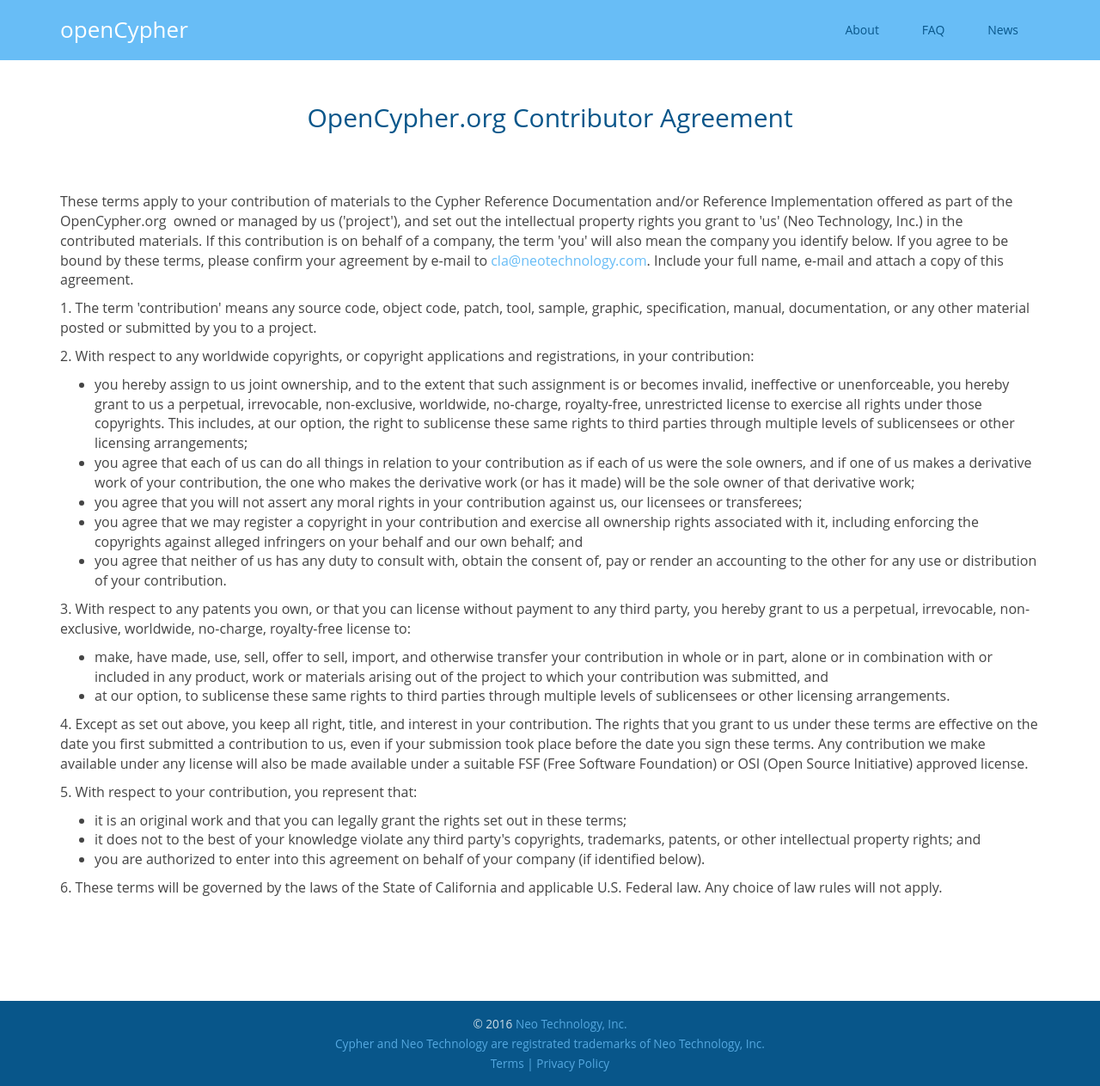
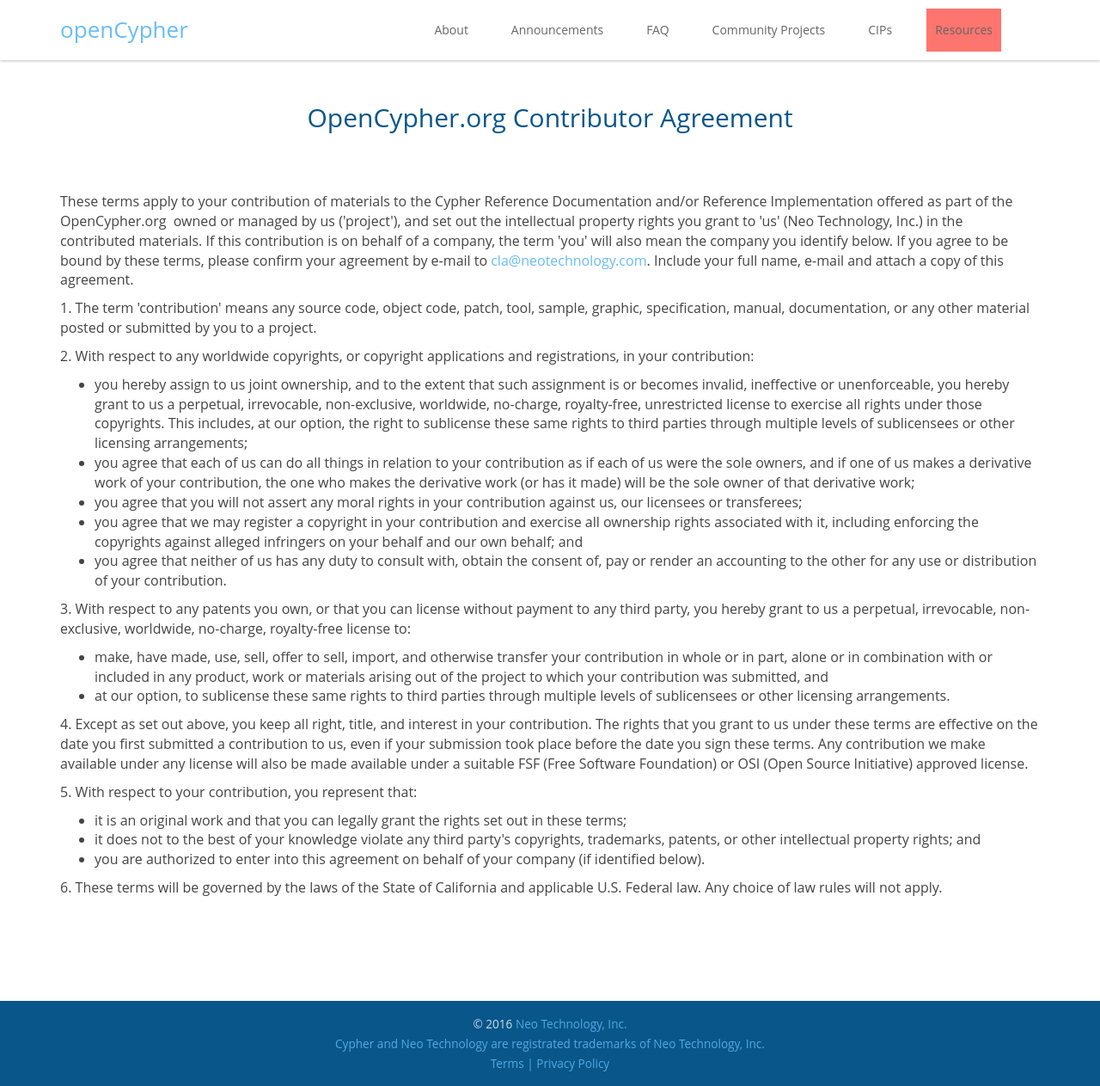
Before and after one commit to opencypher/website, a Jekyll site: the page built from contributor-agreement.html, in a window 1280 px wide and 1263 px high. Shown: the whole window at 86% size. Built offline with Jekyll 4.4.1, drawn with Linux system fonts in a browser that asks for light colours.

Commit message:
Add new sections to inheader
The privacy policy and terms&conditions live on
separate pages, and can't use `scroll-to` to navigate
to the main sections.

```diff
--- a/_includes/inheader.html
+++ b/_includes/inheader.html
@@ -1,5 +1,4 @@
-<!-- ******HEADER****** -->
-<header id="header" class="header">
+<header id="header" class="header navbar-fixed-top">
     <div class="container">
         <h1 class="logo pull-left">
             <a href="/#about">
@@ -19,8 +18,11 @@
                 <ul class="nav navbar-nav">
                     <li class="active nav-item sr-only"><a href="#promo">Home</a></li>
                     <li class="nav-item"><a href="/#about">About</a></li>
+                    <li class="nav-item"><a href="/#announcements">Announcements</a></li>
                     <li class="nav-item"><a href="/#faq">FAQ</a></li>
-                    <li class="nav-item last"><a href="/#news">News</a></li>
+                    <li class="nav-item"><a href="/#projects">Community Projects</a></li>
+                    <li class="nav-item"><a href="/#cips">CIPs</a></li>
+                    <li class="nav-item redBox"><a href="/#resources">Resources</a></li>
                 </ul><!--//nav-->
             </div><!--//navabr-collapse-->
         </nav><!--//main-nav-->
```
